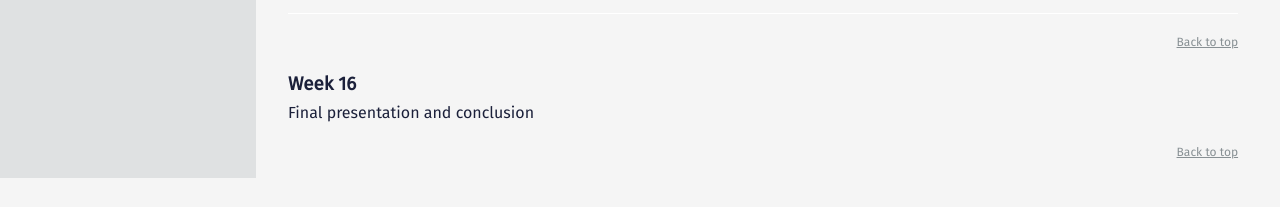
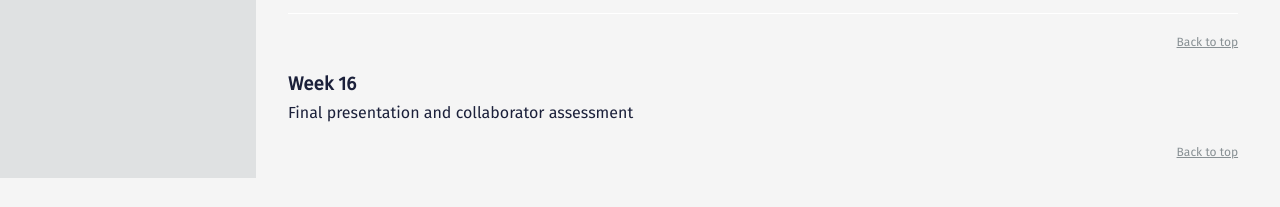
Before and after one commit to mica-web/mica-web.github.io, a Jekyll site: the page built from index.md, in a window 1280 px wide and 900 px high, scrolled down 3655 px. Shown: the part 690-897 px from the top of the window. Built offline with Jekyll 4.4.1, drawn with Linux system fonts in a browser that asks for light colours.

Commit message:
Final weeks update

```diff
--- a/_includes/gd-431/w15.md
+++ b/_includes/gd-431/w15.md
@@ -23,6 +24,7 @@ Slides
 <div class="accordion-title js-trigger-content-toggle">
 Homework
 </div>
+
 - Final project PR due Tuesday 12/11 by midnight (see [rubric](https://docs.google.com/spreadsheets/d/1GtCEtje9Erxfs3quKEUiOVBVL0BPXFDLumgOeGAPt8Y/edit?usp=sharing) and remember to review [best practices]({{ site.baseurl }}{% link gd-431/checklist.md %}))
 - Presentation with your stakeholder (use this [template](https://drive.google.com/drive/folders/1X5h8HKxCGxm7xnv8_BngVhSMJ7bpucR_?usp=sharing))
 
--- a/_includes/gd-431/w16.md
+++ b/_includes/gd-431/w16.md
@@ -1 +1 @@
-Final presentation and conclusion
+Final presentation and collaborator assessment
```
Also changed, not shown: other parts of _includes/gd-431/w15.md (+1 -0 lines).
